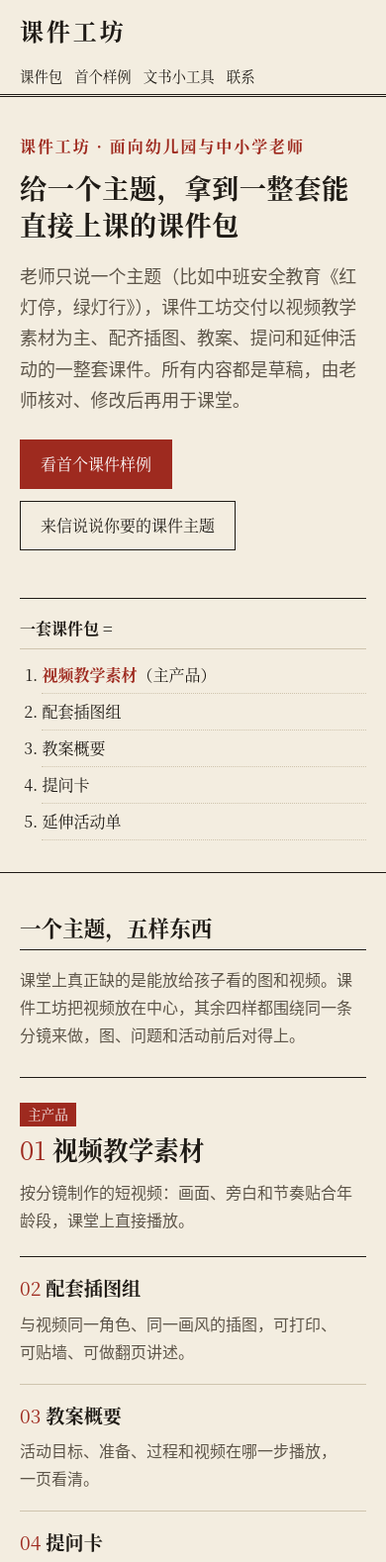
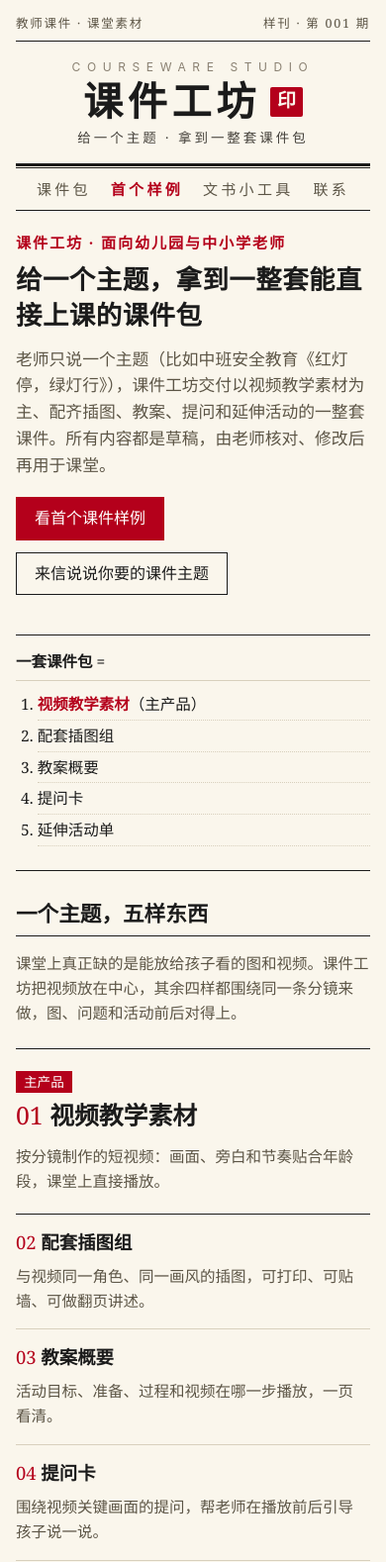
Before and after one commit to joker162008-sketch/derex-services, a plain HTML site: page index.html in a window 390 px wide. Shown: the top 1578 px of the page at 99% size. Drawn offline with Linux system fonts and the light colour scheme.

Commit message:
Rebuild homepage on the cozlety (hotlist) layout system; embed the real courseware sample video and storyboard images

```diff
--- a/assets/css/style.css
+++ b/assets/css/style.css
@@ -1,147 +1,184 @@
-/* 南都风：纸色底、报刊式版面、衬线标题 */
+/* 版式对齐 cozlety.com（新热榜）：纸面悬浮于深纸色底、报头大字、双细线、居中导航 */
 :root {
-  --paper: #f3ede0;
-  --paper-deep: #ebe3d2;
-  --sheet: #fbf8f1;
-  --ink: #1f1b16;
-  --muted: #5e564a;
+  --ink: #1b1b1b;
+  --paper: #faf6ec;
+  --paper-bg: #efe9db;
+  --sheet-deep: #f3ede0;
+  --red: #b4001b;
+  --red-dark: #8f0015;
+  --muted: #8a8172;
+  --faint: #5c5546;
+  --hair: #d8d0bd;
   --rule: #cfc4ae;
-  --rule-strong: #1f1b16;
-  --red: #9e2a1f;
-  --red-dark: #7d1f16;
   --warn: #f6ead0;
   --warn-ink: #7a4a0c;
-  --serif: "Noto Serif CJK SC", "Source Han Serif SC", "Songti SC", "STSong", "SimSun", Georgia, serif;
-  --sans: -apple-system, BlinkMacSystemFont, "PingFang SC", "Hiragino Sans GB", "Microsoft YaHei", "Noto Sans CJK SC", sans-serif;
+  --serif: "Songti SC", "STSong", "Noto Serif SC", "Source Han Serif SC", "SimSun", Georgia, serif;
+  --sans: -apple-system, BlinkMacSystemFont, "Segoe UI", "PingFang SC", "Hiragino Sans GB", "Microsoft YaHei", sans-serif;
 }
 * { box-sizing: border-box; }
 html { scroll-behavior: smooth; }
 body {
   margin: 0;
-  font-family: var(--sans);
+  background: var(--paper-bg);
   color: var(--ink);
-  background: var(--paper);
-  line-height: 1.75;
+  font-family: var(--serif);
+  font-size: 15.5px;
+  line-height: 1.6;
   overflow-wrap: anywhere;
 }
-.container { width: 100%; max-width: 1080px; margin: 0 auto; padding: 0 20px; }
-a { color: var(--red); }
+a { color: inherit; text-decoration: none; }
+a:hover { color: var(--red); }
 h1, h2, h3, h4 { font-family: var(--serif); font-weight: 700; line-height: 1.35; margin: 0 0 .5em; }
-h1 { font-size: 2.6rem; letter-spacing: .02em; }
-h2 { font-size: 1.8rem; padding-bottom: .35em; border-bottom: 1px solid var(--rule-strong); }
-h3 { font-size: 1.2rem; }
+h1 { font-size: 2.3rem; letter-spacing: .02em; }
+h2 { font-size: 1.7rem; padding-bottom: .35em; border-bottom: 1px solid var(--ink); }
+h3 { font-size: 1.15rem; }
 
-.site-header { position: sticky; top: 0; z-index: 10; background: var(--paper); border-bottom: 3px double var(--rule-strong); }
-.header-inner { display: flex; align-items: baseline; justify-content: space-between; gap: 12px; min-height: 56px; flex-wrap: wrap; padding-top: 10px; padding-bottom: 6px; }
-.brand { font-family: var(--serif); font-weight: 900; font-size: 1.5rem; letter-spacing: .12em; color: var(--ink); text-decoration: none; }
-.nav { display: flex; gap: 18px; flex-wrap: wrap; font-family: var(--serif); }
-.nav a { color: var(--ink); text-decoration: none; }
-.nav a:hover { color: var(--red); }
+/* ---------- 纸面 ---------- */
+.sheet {
+  max-width: 1060px;
+  margin: 0 auto;
+  background: var(--paper);
+  box-shadow: 0 0 24px rgba(60, 50, 30, .18);
+  padding: 0 30px;
+}
 
-.hero { padding: 56px 0 48px; border-bottom: 1px solid var(--rule-strong); }
-.hero-grid { display: grid; grid-template-columns: minmax(0, 2fr) minmax(0, 1fr); gap: 40px; align-items: start; }
-.eyebrow { color: var(--red); font-family: var(--serif); font-weight: 700; letter-spacing: .12em; margin: 0 0 10px; }
-.lead { font-size: 1.12rem; color: var(--muted); max-width: 720px; }
-.hero-actions { display: flex; gap: 12px; flex-wrap: wrap; margin: 24px 0 8px; }
-.hero-aside { border-left: 1px solid var(--rule-strong); padding-left: 24px; }
-.aside-title { font-family: var(--serif); font-weight: 700; margin: 0 0 8px; border-bottom: 1px solid var(--rule); padding-bottom: 6px; }
-.pack-mini { margin: 0; padding-left: 1.4em; font-family: var(--serif); }
-.pack-mini li { padding: 4px 0; border-bottom: 1px dotted var(--rule); }
+/* ---------- 报头 ---------- */
+.topbar {
+  display: flex; justify-content: space-between; gap: 1rem; flex-wrap: wrap;
+  font-size: 12.5px; letter-spacing: .14em; color: var(--faint);
+  border-bottom: 1px solid var(--ink); padding: 14px 0 7px;
+}
+.masthead { text-align: center; padding: 16px 0 2px; }
+.mast-en { margin: 0; font-size: 12px; letter-spacing: .55em; color: var(--muted); text-transform: uppercase; font-family: var(--sans); }
+.mast-title { margin: 2px 0 0; font-size: 54px; font-weight: 900; letter-spacing: .12em; line-height: 1.15; }
+.mast-title .seal {
+  display: inline-block; background: var(--red); color: var(--paper);
+  font-size: 25px; vertical-align: 12px; padding: 3px 7px 5px; margin-left: 10px;
+  letter-spacing: 0; border-radius: 2px;
+}
+.mast-sub { margin: 4px 0 0; font-size: 13.5px; letter-spacing: .34em; color: #44403a; }
+.rule-double { border-top: 3.5px solid var(--ink); border-bottom: 1px solid var(--ink); height: 5px; margin-top: 12px; }
+.nav {
+  display: flex; justify-content: center; gap: 38px; flex-wrap: wrap;
+  padding: 9px 0; border-bottom: 1px solid var(--ink);
+  font-size: 16.5px; letter-spacing: .22em;
+}
+.nav a { color: var(--faint); }
+.nav a.active { color: var(--red); font-weight: 700; }
+
+/* ---------- 头条（hero） ---------- */
+.hero { padding: 26px 0 30px; border-bottom: 1px solid var(--ink); }
+.hero-grid { display: grid; grid-template-columns: minmax(0, 2fr) minmax(0, 1fr); gap: 36px; align-items: start; }
+.eyebrow { color: var(--red); font-weight: 700; letter-spacing: .12em; margin: 0 0 8px; font-size: .95rem; }
+.lead { font-size: 1.05rem; color: var(--faint); max-width: 720px; margin: 0; }
+.hero-actions { display: flex; gap: 12px; flex-wrap: wrap; margin: 18px 0 4px; }
+.hero-aside { border-left: 1px solid var(--ink); padding-left: 22px; }
+.aside-title { font-weight: 700; margin: 0 0 8px; border-bottom: 1px solid var(--hair); padding-bottom: 6px; }
+.pack-mini { margin: 0; padding-left: 1.4em; }
+.pack-mini li { padding: 3px 0; border-bottom: 1px dotted var(--hair); }
 .pack-mini strong { color: var(--red); }
-.notice { background: var(--warn); color: var(--warn-ink); border-left: 3px solid var(--warn-ink); padding: 10px 14px; max-width: 760px; }
-
-.section { padding: 56px 0; scroll-margin-top: 64px; }
-.section.alt { background: var(--paper-deep); border-top: 1px solid var(--rule); border-bottom: 1px solid var(--rule); }
-.section-lead { color: var(--muted); max-width: 760px; }
-
-.card { background: var(--sheet); border: 1px solid var(--rule); padding: 20px; }
-.card p { color: var(--muted); margin: 0; }
-
-.btn { display: inline-block; border: 1px solid var(--rule-strong); padding: 10px 20px; font-size: 1rem; cursor: pointer; text-decoration: none; font-family: var(--serif); }
+.btn { display: inline-block; border: 1px solid var(--ink); padding: 8px 18px; font-size: 1rem; cursor: pointer; }
 .btn-primary { background: var(--red); border-color: var(--red); color: #fff; }
-.btn-primary:hover { background: var(--red-dark); }
+.btn-primary:hover { background: var(--red-dark); color: #fff; }
 .btn-ghost { background: transparent; color: var(--ink); }
 .btn-ghost:hover { color: var(--red); border-color: var(--red); }
 
-.pack-list { list-style: none; padding: 0; margin: 28px 0 0; display: grid; grid-template-columns: repeat(4, minmax(0, 1fr)); counter-reset: pk; border-top: 1px solid var(--rule-strong); }
-.pack-item { counter-increment: pk; padding: 18px 18px 18px 0; border-bottom: 1px solid var(--rule); }
-.pack-item + .pack-item { padding-left: 18px; border-left: 1px solid var(--rule); }
+/* ---------- 栏目 ---------- */
+.section { padding: 34px 0; scroll-margin-top: 16px; }
+.section.alt { background: var(--sheet-deep); margin: 0 -30px; padding-left: 30px; padding-right: 30px; border-top: 1px solid var(--hair); border-bottom: 1px solid var(--hair); }
+.section-lead { color: var(--faint); max-width: 760px; }
+.notice { background: var(--warn); color: var(--warn-ink); border-left: 3px solid var(--warn-ink); padding: 10px 14px; max-width: 760px; font-family: var(--sans); font-size: .95rem; }
+.card { background: var(--paper); border: 1px solid var(--hair); padding: 20px; }
+.card p { color: var(--faint); margin: 0; }
+
+/* ---------- 课件包 ---------- */
+.pack-list { list-style: none; padding: 0; margin: 24px 0 0; display: grid; grid-template-columns: repeat(4, minmax(0, 1fr)); counter-reset: pk; border-top: 1px solid var(--ink); }
+.pack-item { counter-increment: pk; padding: 16px 16px 16px 0; border-bottom: 1px solid var(--hair); }
+.pack-item + .pack-item { padding-left: 16px; border-left: 1px solid var(--hair); }
 .pack-item h3::before { content: counter(pk, decimal-leading-zero) " "; color: var(--red); font-weight: 400; }
-.pack-item p { color: var(--muted); margin: 0; }
-.pack-main { grid-column: 1 / -1; padding: 22px 0; border-bottom: 1px solid var(--rule-strong); }
-.pack-main h3 { font-size: 1.6rem; }
+.pack-item p { color: var(--faint); margin: 0; }
+.pack-main { grid-column: 1 / -1; padding: 20px 0; border-bottom: 1px solid var(--ink); }
+.pack-main h3 { font-size: 1.55rem; }
 .pack-item.pack-main + .pack-item { padding-left: 0; border-left: 0; }
-.kicker { display: inline-block; background: var(--red); color: #fff; font-family: var(--serif); font-size: .85rem; padding: 0 8px; margin-bottom: 6px; }
+.kicker { display: inline-block; background: var(--red); color: #fff; font-size: .85rem; padding: 0 8px; margin-bottom: 6px; }
 
-.sample-layout { display: grid; grid-template-columns: minmax(0, 1fr) minmax(0, 2fr); gap: 32px; margin-top: 24px; align-items: start; }
-.video-soon { border: 1px dashed var(--rule-strong); background: var(--sheet); padding: 24px; text-align: center; }
-.soon-badge { display: inline-block; border: 1px solid var(--red); color: var(--red); font-family: var(--serif); font-weight: 700; padding: 0 10px; margin: 0 0 10px; }
-.soon-title { font-family: var(--serif); font-size: 1.25rem; font-weight: 700; margin: 0 0 8px; }
-.soon-text { color: var(--muted); margin: 0; font-size: .95rem; }
-.storyboard { list-style: none; padding: 0; margin: 0; border-top: 1px solid var(--rule-strong); }
-.shot { display: grid; grid-template-columns: 5em minmax(0, 1fr); column-gap: 16px; padding: 14px 0; border-bottom: 1px solid var(--rule); }
+/* ---------- 样例 ---------- */
+.sample-video { margin-top: 20px; }
+.sample-video video { display: block; width: 100%; max-height: 560px; background: #000; border: 1px solid var(--ink); }
+.video-cap { color: var(--muted); font-size: .9rem; font-family: var(--sans); margin: 8px 0 0; letter-spacing: .04em; }
+.storyboard { list-style: none; padding: 0; margin: 26px 0 0; border-top: 1px solid var(--ink); }
+.shot { display: grid; grid-template-columns: 5em minmax(0, 1fr); column-gap: 16px; padding: 14px 0; border-bottom: 1px solid var(--hair); }
 .shot p { margin: 0; }
-.shot-no { grid-row: span 2; font-family: var(--serif); font-weight: 700; color: var(--red); }
+.shot-no { grid-row: span 3; font-weight: 700; color: var(--red); }
 .shot-scene { color: var(--ink); }
-.shot-vo { font-family: var(--serif); color: var(--ink); }
-.shot-label { display: inline-block; font-size: .8rem; color: var(--muted); border: 1px solid var(--rule); padding: 0 6px; margin-right: 8px; font-family: var(--sans); }
+.shot-vo { color: var(--ink); }
+.shot-label { display: inline-block; font-size: .8rem; color: var(--faint); border: 1px solid var(--hair); padding: 0 6px; margin-right: 8px; font-family: var(--sans); }
+.shot-img { grid-column: 2; width: 100%; max-width: 560px; margin-top: 10px; border: 1px solid var(--hair); display: block; }
 
-.tool-demo { scroll-margin-top: 64px; margin-top: 28px; padding-top: 20px; border-top: 1px solid var(--rule); }
+/* ---------- 文书小工具演示 ---------- */
+.tool-demo { scroll-margin-top: 16px; margin-top: 26px; padding-top: 18px; border-top: 1px solid var(--hair); }
 .demo-title { font-size: 1.25rem; }
 .tabs { display: flex; gap: 8px; flex-wrap: wrap; margin: 8px 0 0; }
-.tab { border: 1px solid var(--rule); border-bottom: 0; background: var(--paper); padding: 8px 14px; font-size: 1rem; cursor: pointer; font-family: var(--serif); color: var(--muted); }
-.tab.is-active { color: var(--red); border-color: var(--rule-strong); background: #fff; font-weight: 700; }
-.panel { background: #fff; border: 1px solid var(--rule-strong); padding: 16px 20px; }
+.tab { border: 1px solid var(--hair); border-bottom: 0; background: var(--sheet-deep); padding: 8px 14px; font-size: 1rem; cursor: pointer; font-family: var(--serif); color: var(--faint); }
+.tab.is-active { color: var(--red); border-color: var(--ink); background: #fff; font-weight: 700; }
+.panel { background: #fff; border: 1px solid var(--ink); padding: 16px 20px; }
 .panel[hidden] { display: none; }
-
-.demo-flow { display: grid; gap: 16px; margin-top: 20px; }
+.demo-flow { display: grid; gap: 16px; margin-top: 20px; font-family: var(--sans); font-size: .98rem; }
 .step-label { font-family: var(--serif); font-weight: 700; color: var(--ink) !important; margin: 0 0 10px !important; }
-.notes { margin: 0 0 12px; padding: 12px 16px; background: var(--paper); border-left: 3px solid var(--red); font-family: var(--serif); }
+.notes { margin: 0 0 12px; padding: 12px 16px; background: var(--sheet-deep); border-left: 3px solid var(--red); font-family: var(--serif); }
 .fields { display: grid; grid-template-columns: repeat(4, minmax(0, 1fr)); gap: 8px; margin: 0; }
-.field { border-top: 1px solid var(--rule); padding: 6px 0; }
+.field { border-top: 1px solid var(--hair); padding: 6px 0; }
 .field dt { font-size: .8rem; color: var(--muted); }
 .field dd { margin: 0; font-weight: 600; }
 .pipeline { list-style: none; padding: 0; margin: 0; display: flex; flex-wrap: wrap; gap: 8px; align-items: center; }
-.pipeline li { border: 1px solid var(--rule); background: var(--paper); padding: 2px 12px; }
+.pipeline li { border: 1px solid var(--hair); background: var(--sheet-deep); padding: 2px 12px; }
 .pipeline li + li::before { content: "→"; color: var(--muted); margin: 0 8px 0 -4px; }
 .doc-body h4 { margin: 14px 0 6px; font-size: 1rem; }
 .doc-body h4:first-child { margin-top: 0; }
 .doc-body p, .doc-body li { color: var(--ink); }
 .doc-body p { margin: 0 0 8px; }
 .doc-body ul, .doc-body ol { margin: 0 0 8px; padding-left: 1.4em; }
-.raw-md { background: var(--paper); color: var(--ink); border: 1px solid var(--rule); padding: 12px 14px; white-space: pre-wrap; font-size: .88rem; }
+.raw-md { background: var(--sheet-deep); color: var(--ink); border: 1px solid var(--hair); padding: 12px 14px; white-space: pre-wrap; font-size: .88rem; }
 details { margin-top: 12px; }
 summary { cursor: pointer; color: var(--red); }
-.provenance { margin-top: 20px; border-top: 1px solid var(--rule-strong); padding: 12px 0 0; }
-.provenance ul { padding-left: 1.2em; margin: 0 0 8px; color: var(--muted); }
-.provenance code { font-size: .85rem; background: var(--sheet); border: 1px solid var(--rule); padding: 0 4px; }
+.provenance { margin-top: 20px; border-top: 1px solid var(--ink); padding: 12px 0 0; font-family: var(--sans); font-size: .95rem; }
+.provenance ul { padding-left: 1.2em; margin: 0 0 8px; color: var(--faint); }
+.provenance code { font-size: .85rem; background: var(--paper); border: 1px solid var(--hair); padding: 0 4px; }
 .fineprint { color: var(--muted); font-size: .9rem; }
 
+/* ---------- 联系与页脚 ---------- */
 .contact-card { max-width: 520px; }
 .contact-list { list-style: none; padding: 0; margin: 0; }
 .contact-list li { margin: 8px 0; display: flex; gap: 12px; align-items: center; }
-.contact-label { font-family: var(--serif); font-weight: 700; min-width: 3em; }
-.placeholder { color: var(--warn-ink); background: var(--warn); padding: 0 6px; }
-
-.site-footer { border-top: 3px double var(--rule-strong); padding: 24px 0; color: var(--muted); font-size: .9rem; }
+.contact-label { font-weight: 700; min-width: 3em; }
+.contact-list a { color: var(--red); }
+.placeholder { color: var(--warn-ink); background: var(--warn); padding: 0 6px; font-family: var(--sans); font-size: .95rem; }
+.site-footer { border-top: 3.5px double var(--ink); padding: 18px 0 26px; color: var(--muted); font-size: .9rem; margin-top: 10px; }
+.site-footer p { margin: 0; }
 
 @media (max-width: 900px) {
-  .hero-grid, .sample-layout { grid-template-columns: 1fr; }
-  .hero-aside { border-left: 0; border-top: 1px solid var(--rule-strong); padding: 16px 0 0; }
+  .hero-grid { grid-template-columns: 1fr; }
+  .hero-aside { border-left: 0; border-top: 1px solid var(--ink); padding: 14px 0 0; }
   .pack-list { grid-template-columns: repeat(2, minmax(0, 1fr)); }
   .pack-item:nth-child(even) { padding-left: 0; border-left: 0; }
   .fields { grid-template-columns: repeat(2, minmax(0, 1fr)); }
 }
 @media (max-width: 640px) {
-  h1 { font-size: 1.7rem; }
+  .sheet { padding: 0 16px; }
+  .section.alt { margin: 0 -16px; padding-left: 16px; padding-right: 16px; }
+  .mast-title { font-size: 40px; }
+  .mast-title .seal { font-size: 19px; vertical-align: 9px; }
+  .mast-sub { letter-spacing: .22em; }
+  .nav { gap: 20px; font-size: 15px; }
+  h1 { font-size: 1.65rem; }
   h2 { font-size: 1.35rem; }
-  .hero { padding: 36px 0 32px; }
-  .section { padding: 40px 0; }
+  .hero { padding: 20px 0 24px; }
+  .section { padding: 28px 0; }
   .pack-list { grid-template-columns: 1fr; }
   .pack-item + .pack-item { padding-left: 0; border-left: 0; }
   .shot { grid-template-columns: 1fr; }
   .shot-no { grid-row: auto; }
-  .nav { gap: 12px; font-size: .9rem; }
+  .shot-img { grid-column: 1; }
   .tab { flex: 1 1 auto; padding: 8px 10px; }
   .panel { padding: 14px; }
 }
--- a/index.html
+++ b/index.html
@@ -3,28 +3,37 @@
 <head>
   <meta charset="utf-8">
   <meta name="viewport" content="width=device-width, initial-scale=1">
-  <meta http-equiv="Content-Security-Policy" content="default-src 'self'; script-src 'self'; style-src 'self'; img-src 'self' data:; font-src 'self'; connect-src 'none'; frame-src 'none'; object-src 'none'; form-action 'none'; base-uri 'none'">
+  <meta http-equiv="Content-Security-Policy" content="default-src 'self'; script-src 'self'; style-src 'self'; img-src 'self' data:; media-src 'self'; font-src 'self'; connect-src 'none'; frame-src 'none'; object-src 'none'; form-action 'none'; base-uri 'none'">
   <meta name="referrer" content="no-referrer">
   <title>课件工坊 · 给一个主题，拿到一整套课件包</title>
   <meta name="description" content="课件工坊：老师给一个主题，拿到一整套课件包——视频教学素材（主产品）+ 配套插图组 + 教案概要 + 提问卡 + 延伸活动单。">
   <link rel="stylesheet" href="assets/css/style.css">
 </head>
 <body>
-  <header class="site-header">
-    <div class="container header-inner">
-      <a class="brand" href="#top">课件工坊</a>
+<div class="sheet" id="top">
+
+  <header class="masthead-wrap">
+    <div class="topbar">
+      <span>教师课件 · 课堂素材</span>
+      <span>样刊 · 第 001 期</span>
+    </div>
+    <div class="masthead">
+      <p class="mast-en">Courseware Studio</p>
+      <p class="mast-title">课件工坊<span class="seal">印</span></p>
+      <p class="mast-sub">给一个主题 · 拿到一整套课件包</p>
+    </div>
+    <div class="rule-double"></div>
     <nav class="nav" aria-label="主导航">
       <a href="#pack">课件包</a>
-        <a href="#sample">首个样例</a>
+      <a href="#sample" class="active">首个样例</a>
       <a href="#tools">文书小工具</a>
       <a href="#contact">联系</a>
     </nav>
-    </div>
   </header>
 
-  <main id="top">
+  <main>
     <section id="hero" class="hero">
-      <div class="container hero-grid">
+      <div class="hero-grid">
         <div class="hero-main">
           <p class="eyebrow">课件工坊 · 面向幼儿园与中小学老师</p>
           <h1>给一个主题，拿到一整套能直接上课的课件包</h1>
@@ -48,7 +57,6 @@
     </section>
 
     <section id="pack" class="section">
-      <div class="container">
       <h2>一个主题，五样东西</h2>
       <p class="section-lead">课堂上真正缺的是能放给孩子看的图和视频。课件工坊把视频放在中心，其余四样都围绕同一条分镜来做，图、问题和活动前后对得上。</p>
       <ol class="pack-list" id="pack-list">
@@ -74,48 +82,45 @@
           <p>区角游戏、亲子任务等课后延伸，把视频里学到的放进生活。</p>
         </li>
       </ol>
-      </div>
     </section>
 
     <section id="sample" class="section alt">
-      <div class="container">
       <p class="eyebrow">首个样例</p>
       <h2>中班安全教育《红灯停，绿灯行》</h2>
-        <p class="section-lead">下面是这套课件视频的真实分镜脚本，共四个镜头。主角是一只小兔子，从路口等灯、过斑马线，一直走到幼儿园门口。</p>
-        <div class="sample-layout">
-          <div class="video-soon" id="sample-video" role="note">
-            <p class="soon-badge">即将上线</p>
-            <p class="soon-title">样片视频即将上线</p>
-            <p class="soon-text">样片还在制作中，这里暂时没有视频，等上线后再更新。目前先公开分镜脚本。</p>
+      <p class="section-lead">样片已经做出来了，下面就是这套课件的视频本体：黏土绘本风，四个镜头，主角是一只小兔子，从路口等灯、过斑马线，一直走到幼儿园门口。视频下方是它的真实分镜脚本。</p>
+      <div class="sample-video" id="sample-video">
+        <video controls preload="metadata" poster="assets/sample/shot1.jpg" src="assets/sample/traffic-light.mp4"></video>
+        <p class="video-cap">样片实录 · 中班安全教育《红灯停，绿灯行》 · 全长约 22 秒 · 旁白与画面逐镜对照见下方分镜</p>
       </div>
       <ol class="storyboard" id="storyboard">
         <li class="shot" data-shot="1">
           <p class="shot-no">镜头 1</p>
           <p class="shot-scene"><span class="shot-label">画面</span>十字路口全景，小兔子站在斑马线前看红绿灯</p>
           <p class="shot-vo"><span class="shot-label">旁白</span>「小朋友们，过马路的时候，要先看看红绿灯。」</p>
+          <img class="shot-img" src="assets/sample/shot1.jpg" alt="镜头 1 分镜图：小兔子站在斑马线前看红灯">
         </li>
         <li class="shot" data-shot="2">
           <p class="shot-no">镜头 2</p>
           <p class="shot-scene"><span class="shot-label">画面</span>近景，红灯亮，小兔子站在路边等待，车从面前驶过</p>
           <p class="shot-vo"><span class="shot-label">旁白</span>「红灯亮了，停一停，站在路边等一等。」</p>
+          <img class="shot-img" src="assets/sample/shot2.jpg" alt="镜头 2 分镜图：红灯亮，小兔子在路边等待，蓝色小汽车驶过">
         </li>
         <li class="shot" data-shot="3">
           <p class="shot-no">镜头 3</p>
           <p class="shot-scene"><span class="shot-label">画面</span>绿灯亮，小兔子左右看后走斑马线</p>
           <p class="shot-vo"><span class="shot-label">旁白</span>「绿灯亮了，先看左边，再看右边，没有车，走斑马线。」</p>
+          <img class="shot-img" src="assets/sample/shot3.jpg" alt="镜头 3 分镜图：绿灯亮，小兔子走在斑马线上">
         </li>
         <li class="shot" data-shot="4">
           <p class="shot-no">镜头 4</p>
           <p class="shot-scene"><span class="shot-label">画面</span>小兔子到达幼儿园门口挥手</p>
           <p class="shot-vo"><span class="shot-label">旁白</span>「安安全全过马路，我是交通小标兵！」</p>
+          <img class="shot-img" src="assets/sample/shot4.jpg" alt="镜头 4 分镜图：小兔子到达幼儿园彩色大门前挥手">
         </li>
       </ol>
-        </div>
-      </div>
     </section>
 
     <section id="tools" class="section">
-      <div class="container">
       <h2>文书小工具</h2>
       <p class="section-lead" id="tools-summary">此外还有三个文书小工具：观察记录与成长档案、教案与周计划、家长沟通话术，可导入 Dify / n8n 或按清单在扣子（Coze）里搭建，下面是其中一个示例。</p>
       <p class="notice privacy-note" id="privacy-note"><strong>隐私提醒：</strong>输入前去掉真实姓名。请用化名或代号称呼孩子，不要输入真实姓名、照片、电话、身份证号、住址或园所/学校信息。本页示例全部使用化名，场景为虚构。</p>
@@ -154,11 +159,9 @@
           <p class="fineprint">本页是静态网页，不调用任何模型或接口；示例输出是工作流包里的参考成稿，你自己运行时模型的输出会有差异，需要老师核对后再使用。</p>
         </div>
       </div>
-      </div>
     </section>
 
     <section id="contact" class="section alt">
-      <div class="container">
       <h2>联系</h2>
       <p class="section-lead">来信时请写下年龄段（如中班）和想做的课件主题。请不要在邮件里附带孩子的真实姓名或照片。</p>
       <div class="card contact-card">
@@ -167,16 +170,14 @@
           <li><span class="contact-label">微信</span><span class="placeholder" id="contact-wechat">微信号待公布</span></li>
         </ul>
       </div>
-      </div>
     </section>
   </main>
 
   <footer class="site-footer">
-    <div class="container">
     <p>课件工坊 · 静态网页，不收集任何输入。文书小工具示例数据来自 ai-staff-pack，全部为化名与虚构场景。</p>
-    </div>
   </footer>
 
+</div>
   <script src="assets/js/demo-data.js"></script>
   <script src="assets/js/render.js"></script>
   <script src="assets/js/app.js"></script>
```
Lines whose indentation alone changed are shown as unchanged.
